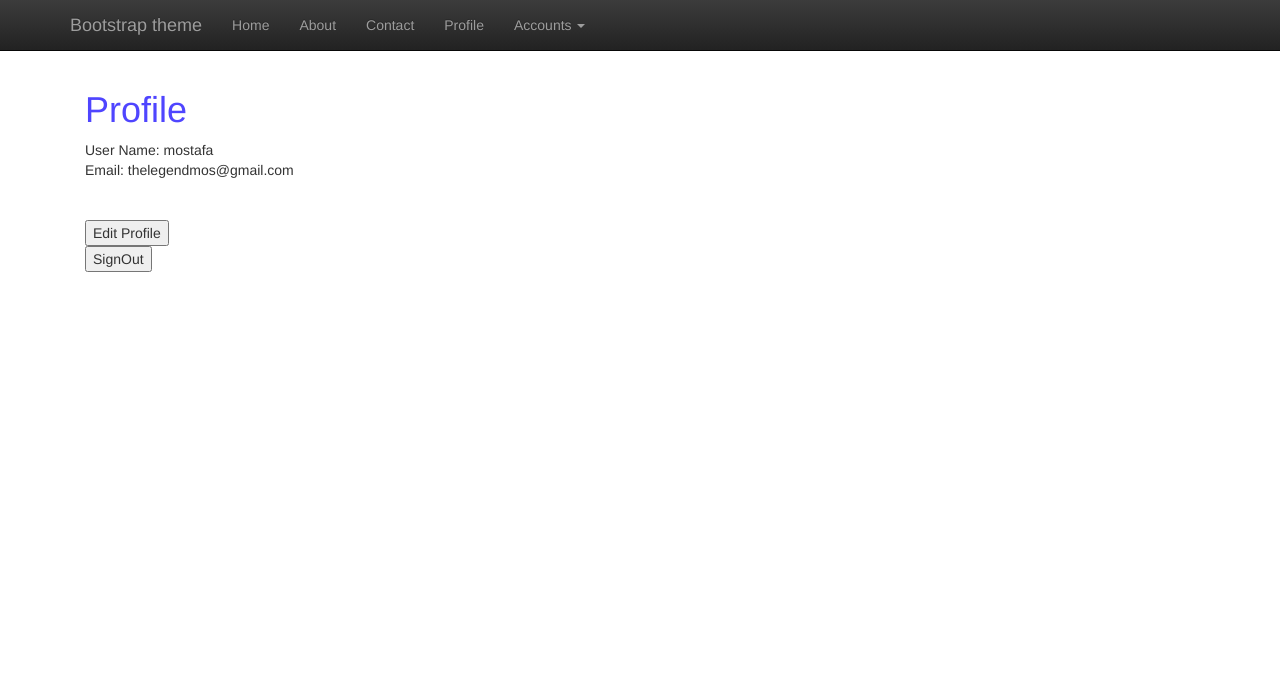
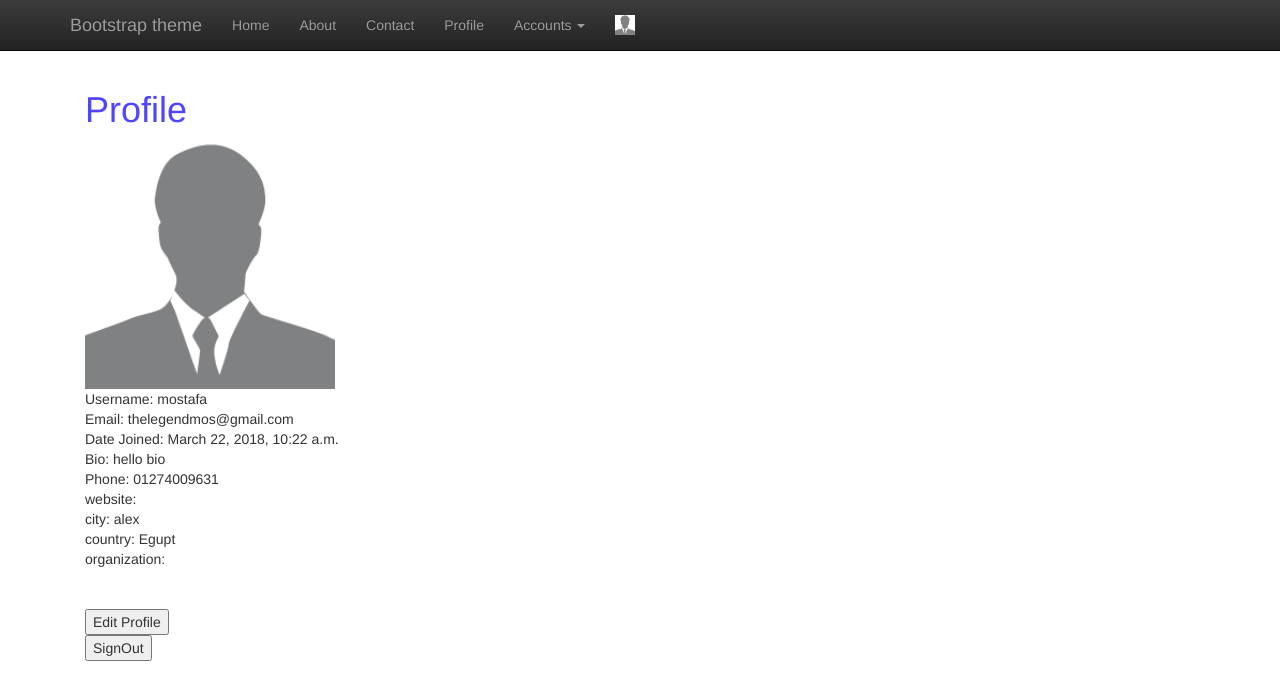
Before and after one commit to Sasa94s/stock_market, a Django app: page /profile/ in a window 1280 px wide. Shown: the top 700 px of the page. Run offline with Django 3.2, Linux system fonts and the light colour scheme; a user stored in the database is signed in; data comes from the database, SQL or seed files in the repository; some libraries are stand-ins or nearby versions.

Commit message:
Add picture to user profile, Make user profile dropdown, Display all user info

```diff
--- a/src/profiles/models.py
+++ b/src/profiles/models.py
@@ -5,9 +5,7 @@ from django.db.models.signals import post_save
 # Create your models here.
 class UserProfile(models.Model):
     user = models.OneToOneField(User, related_name='user', on_delete=models.PROTECT)
-    # photo = FileField(verbose_name=_("Profile Picture"),
-    #                   upload_to=upload_to("main.UserProfile.photo", "profiles"),
-    #                   format="Image", max_length=255, null=True, blank=True)
+    photo = models.ImageField(upload_to='profile_image', blank=True)
     website = models.URLField(default='', blank=True)
     bio = models.TextField(default='', blank=True)
     phone = models.CharField(max_length=20, blank=True, default='')
@@ -21,7 +19,7 @@ class UserProfile(models.Model):
 def create_profile(sender, **kwargs):
     user = kwargs["instance"]
     if kwargs["created"]:
-        user_profile = UserProfile(user=user)
+        user_profile = UserProfile.objects.create(user=user)
         user_profile.save()
 
 post_save.connect(create_profile, sender=User)
--- a/src/profiles/templates/base.html
+++ b/src/profiles/templates/base.html
@@ -1,5 +1,6 @@
 <!-- Laod files from static folder-->
 {% load staticfiles %}
+{% load static %}
 
 <!DOCTYPE html>
 <html lang="en">
--- a/src/profiles/templates/includes/navbar.html
+++ b/src/profiles/templates/includes/navbar.html
@@ -1,3 +1,4 @@
+{% load static %}
 <!-- Fixed navbar -->
     <nav class="navbar navbar-inverse navbar-fixed-top">
       <div class="container">
@@ -37,6 +38,58 @@
                 <li><a href="#">One more separated link</a></li>
               </ul>
             </li>
+
+          <li class="dropdown">
+              <a  class="dropdown-toggle " data-toggle="dropdown" role="button" aria-haspopup="true" aria-expanded="false">
+                  {% if not user.user.photo %}
+        <img src="{% static 'img/default.png' %}" width="20" class='img-responsive' />
+    {% else %}
+        <img src="{{ user.user.photo.url}}" width="20" class='img-responsive'>
+    {% endif %} </a>
+              <ul class="dropdown-menu">
+              <div class="col-sm-12">
+        {% if request.user.is_authenticated %}
+            <h3>Hello {{ request.user }}</h3>
+        {% else %}
+            <form class="login" method="POST" action="{% url 'account_login' %}">
+            {% csrf_token %}
+
+            <div id="div_id_login" class="form-group"> <label for="id_login" class="control-label  requiredField">
+                Login<span class="asteriskField">*</span> </label>
+                <div class="controls "> <input type="text" name="login" placeholder="Username or e-mail" autofocus="autofocus" class="textinput textInput form-control" required="" id="id_login"> </div>
+            </div>
+            <div id="div_id_password" class="form-group"> <label for="id_password" class="control-label  requiredField">
+                Password<span class="asteriskField">*</span> </label>
+                <div class="controls "> <input type="password" name="password" placeholder="Password" class="textinput textInput form-control" required="" id="id_password"> </div>
+            </div>
+            <div class="form-group">
+                <div id="div_id_remember" class="checkbox"> <label for="id_remember" class=""> <input type="checkbox" name="remember" class="checkboxinput" id="id_remember">
+                    Remember Me
+                </label> </div>
+            </div>
+
+
+            <a class="btn btn-link button secondaryAction" href="{% url 'account_reset_password' %}">Forgot Password?</a>
+            <a class="btn btn-link button secondaryAction" href="{% url 'account_signup' %}">Sign Up</a>
+            <button class=" btn btn-default primaryAction" type="submit">Sign In</button>
+        </form>
+        {% endif %}
+    </div>
+
+                  {% if request.user.is_authenticated %}
+                      <li><a href="{% url 'profile' %}">Profile</a></li>
+                      <li><a href="{% url 'account_update' %}">Edit Profile</a></li>
+                      <li><a href="{% url 'account_logout' %}">Logout</a></li>
+                  {% endif %}
+                  <li role="separator" class="divider"></li>
+                  <li class="dropdown-header">Nav header</li>
+                  <li {% if request.path == admin %} class="active" {% endif %}><a href="http://127.0.0.1:8000/admin">Admin</a></li>
+                  <li><a href="#">One more separated link</a></li>
+
+
+
+              </ul>
+            </li>
           </ul>
         </div><!--/.nav-collapse -->
       </div>
--- a/src/profiles/templates/profile.html
+++ b/src/profiles/templates/profile.html
@@ -2,7 +2,7 @@
 {% extends 'base.html' %}
 
 <!-- Load libraries-->
-{% load crispy_forms_tags %} {% load account socialaccount %} {% load i18n %}
+{% load crispy_forms_tags %} {% load account socialaccount %} {% load i18n %} {% load static %}
 
 <!-- Title-->
 {% block head_title %}{% trans "Profile" %}{% endblock %}
@@ -11,11 +11,24 @@
 {% block content %}
 <div class="col-md-12 col-sm-offset-0">
     <h1>{% trans "Profile" %}</h1>
+    {% if not user.user.photo %}
+        <img src="{% static 'img/default.png' %}" width="250" class='img-responsive' />
+    {% else %}
+        <img src="{{ user.user.photo.url}}" width="250" class='img-responsive'>
+    {% endif %}
+    Username: {{ user.username }} <br>
+    Email: {{ user.email }} <br>
+    Date Joined: {{ user.date_joined }}<br>
+    Bio: {{ user.user.bio }} <br>
+    Phone: {{ user.user.phone }}<br>
+    website: {{ user.user.website }}<br>
+    city: {{ user.user.city }}<br>
+    country: {{ user.user.country }}<br>
+    organization: {{ user.user.organization }}<br>
 
-    User Name: {{ user.username }} <br> Email: {{ user.email }} <br>
     {% for emailaddress in user.emailaddress_set.all %}
     <!-- If statment-->
-                Status: {% if emailaddress.verified %}
+        Status: {% if emailaddress.verified %}
                 <span class="verified">{% trans "Verified" %}</span>
                 {% else %}
                 <span class="unverified">{% trans "Unverified" %}</span>
--- a/src/profiles/views.py
+++ b/src/profiles/views.py
@@ -35,7 +35,7 @@ def userProfile(request):
     template = 'profile.html'
     return render(request, template, context)
 
-@login_required()  # only logged in users should access this
+@login_required  # only logged in users should access this
 def edit_user(request):
     pk = request.user.pk
     # querying the User object with pk from url
@@ -46,7 +46,7 @@ def edit_user(request):
 
     # The sorcery begins from here, see explanation below
     ProfileInlineFormset = inlineformset_factory(User, UserProfile,
-                                                 fields=('website', 'bio', 'phone', 'city', 'country', 'organization'))
+                                                 fields=('photo', 'website', 'bio', 'phone', 'city', 'country', 'organization'))
     formset = ProfileInlineFormset(instance=user)
 
     if request.user.is_authenticated and request.user.id == user.id:
@@ -55,7 +55,7 @@ def edit_user(request):
             formset = ProfileInlineFormset(request.POST, request.FILES, instance=user)
 
             if user_form.is_valid():
-                created_user = user_form.save(commit=False)
+                created_user = user_form.save()
                 formset = ProfileInlineFormset(request.POST, request.FILES, instance=created_user)
 
                 if formset.is_valid():
--- a/src/websitefinal/urls.py
+++ b/src/websitefinal/urls.py
@@ -22,8 +22,6 @@ from profiles import views
 from contact import views as contact_views
 from django.conf.urls import include
 from checkout import views as checkout_views
-from allauth.account.views import confirm_email as allauthemailconfirmation
-
 
 urlpatterns = [
     path('admin/', admin.site.urls, name= 'admin'),
```
Also changed, not shown: src/profiles/templates/account/account_update.html (+9 -4 lines), src/websitefinal/settings.py (+7 -8 lines), src/profiles/forms.py (line endings or trailing spaces), src/profiles/migrations/0007_auto_20180322_1211.py, static/media/profile_image/18557223_723143737893364_3216432958277155090_n.jpg (added), static/media/profile_image/mercedes_benz_tuning_1920x1080_wallpaper_www.wall321.com_4.jpg (added), static/static/img/default.png (added).
